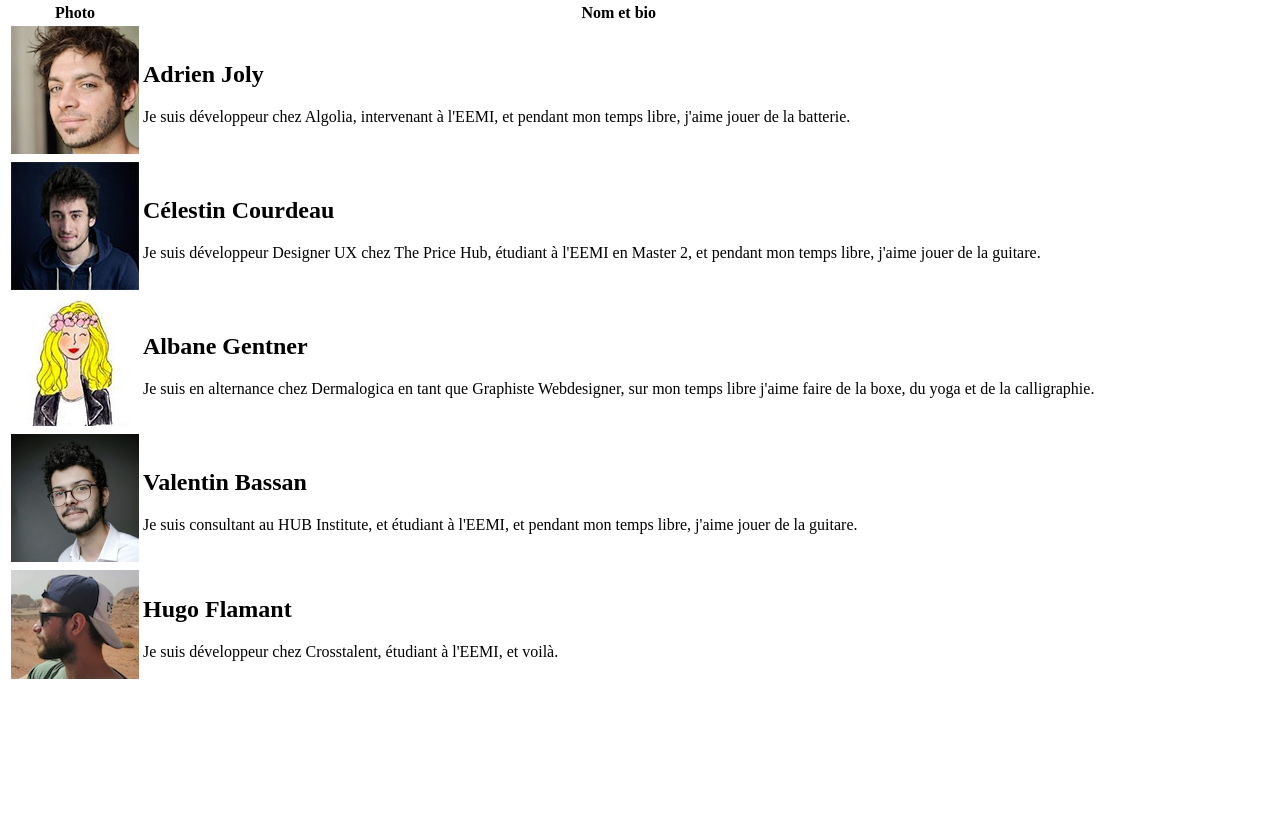
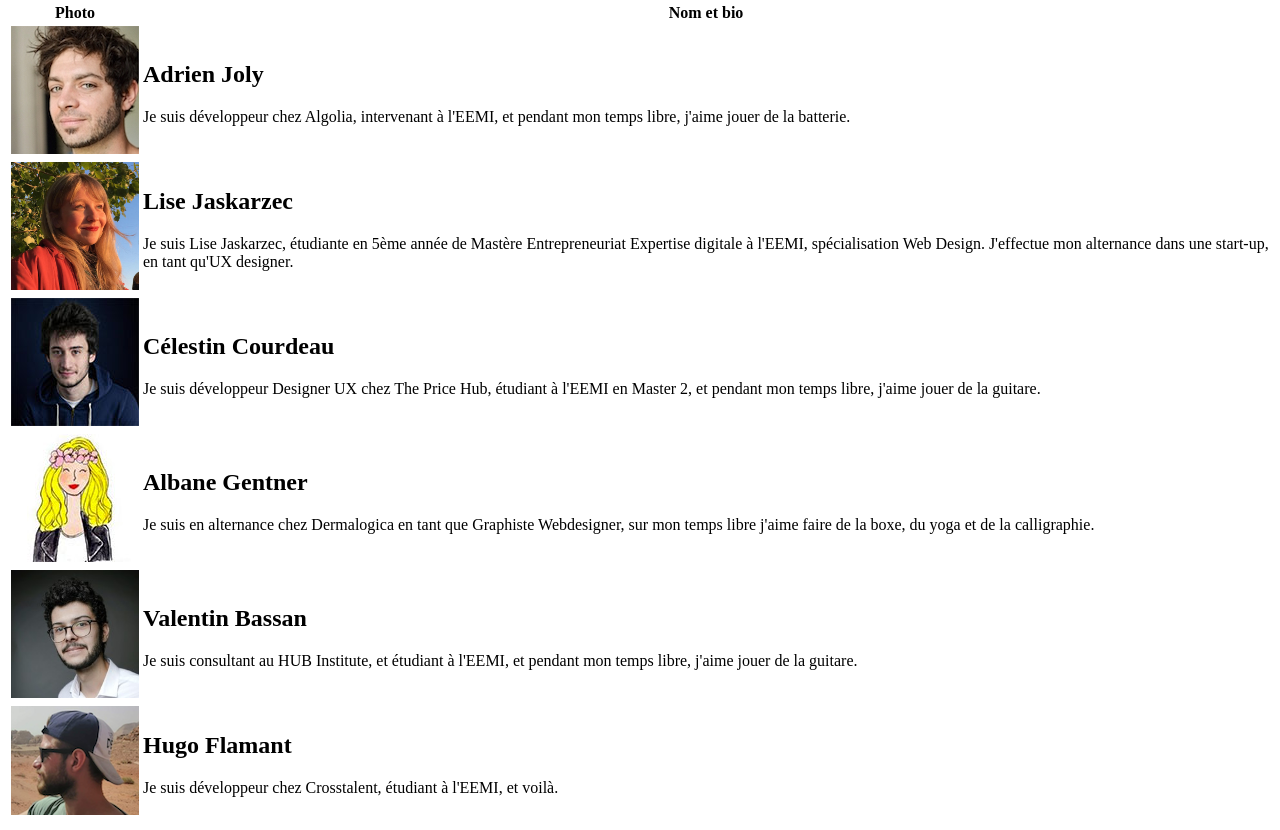
Before and after one commit to yapka/trombi, a plain HTML site: page index.html in a window 1280 px wide. Shown: the part 79-909 px from the top of the page. Before the commit the page ends 800 px from the top, so only its background shows below. Drawn offline with Linux system fonts and the light colour scheme.

Commit message:
Ajout Lise dans le trombinoscope (#5)
*  j'ai modifié ma présentation et ajouté une photo

* j'ai corrigé l'erreur

```diff
--- a/index.html
+++ b/index.html
@@ -19,6 +19,14 @@
         <td>
           <h2>Adrien Joly</h2>
           <p>Je suis développeur chez Algolia, intervenant à l'EEMI, et pendant mon temps libre, j'aime jouer de la batterie.</p>
+        </td>
+      </tr>
+
+      <tr>
+        <td><img src="photos/lise-jaskarzec.jpg" width="128" alt="Lise Jaskarzec"></td>
+        <td>
+          <h2>Lise Jaskarzec</h2>
+          <p>Je suis Lise Jaskarzec, étudiante en 5ème année de Mastère Entrepreneuriat Expertise digitale à l'EEMI, spécialisation Web Design. J'effectue mon alternance dans une start-up, en tant qu'UX designer.</p>
         </td>
       </tr>
 
```
Also changed, not shown: photos/lise-jaskarzec.jpg (added).
